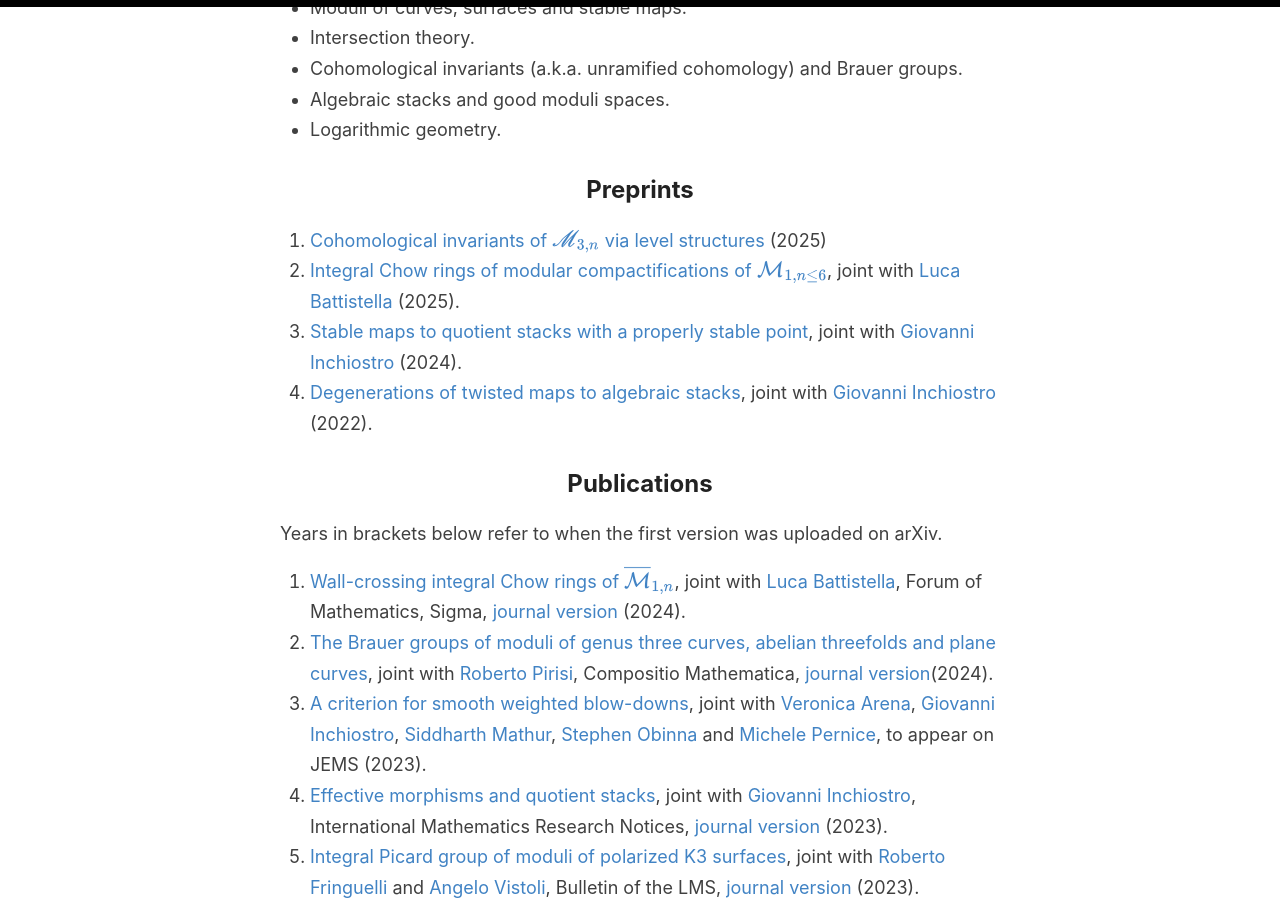
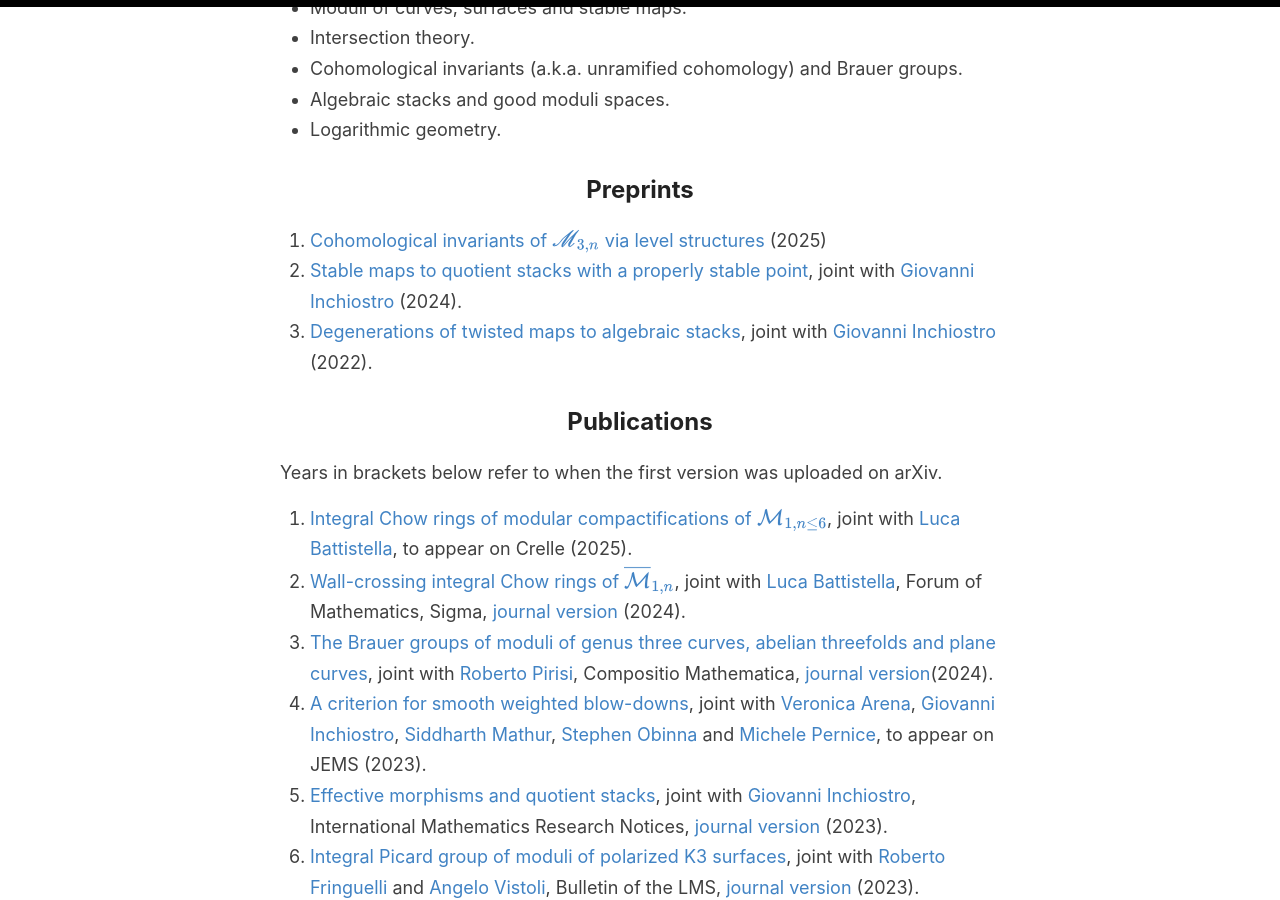
Before and after one commit to anddil/anddil.github.io, a Jekyll site: the page built from _pages/research.md, in a window 1280 px wide and 900 px high, scrolled down 508 px. Built offline with Jekyll 4.4.1, drawn with Linux system fonts in a browser that asks for light colours; some of the changed lines change nothing that is shown.

Commit message:
Update research.md

```diff
--- a/_pages/research.md
+++ b/_pages/research.md
@@ -38,7 +38,6 @@
 
 ## Preprints
 1. [Cohomological invariants of $\mathscr{M}_{3,n}$ via level structures](https://arxiv.org/abs/2509.09661) (2025)
-1. [Integral Chow rings of modular compactifications of $\mathcal{M}_{1,n\leq 6}$](https://arxiv.org/abs/2505.04587), joint with [Luca Battistella](https://sites.google.com/view/luca-battistella/home) (2025).
 1. [Stable maps to quotient stacks with a properly stable point](https://arxiv.org/abs/2411.16141), joint with [Giovanni Inchiostro](https://sites.math.washington.edu/~ginchios/) (2024).
 1. [Degenerations of twisted maps to algebraic stacks](https://arxiv.org/abs/2210.03806), joint with [Giovanni Inchiostro](https://sites.math.washington.edu/~ginchios/) (2022).
 
@@ -47,6 +46,7 @@
 ## Publications
 Years in brackets below refer to when the first version was uploaded on arXiv.
 
+1. [Integral Chow rings of modular compactifications of $\mathcal{M}_{1,n\leq 6}$](https://arxiv.org/abs/2505.04587), joint with [Luca Battistella](https://sites.google.com/view/luca-battistella/home), to appear on Crelle (2025).
 1. [Wall-crossing integral Chow rings of $\overline{\mathcal{M}}_{1,n}$](https://arxiv.org/abs/2402.14644), joint with [Luca Battistella](https://sites.google.com/view/luca-battistella/home), Forum of Mathematics, Sigma, [journal version](https://www.cambridge.org/core/journals/forum-of-mathematics-sigma/article/wallcrossing-integral-chow-rings-of-overline-mathcal-m1nleq-4/948A3173EDAAAFBD12C7586B0D863E1D) (2024).
 1. [The Brauer groups of moduli of genus three curves, abelian threefolds and plane curves](https://arxiv.org/abs/2402.06620), joint with [Roberto Pirisi](https://sites.google.com/view/rpirisi/home), Compositio Mathematica, [journal version](https://www.cambridge.org/core/journals/compositio-mathematica/article/abs/brauer-groups-of-moduli-of-genus-three-curves-abelian-threefolds-and-plane-curves/5E05825EB4CAAF9791F6ADA9653BE7CD)(2024).
 1. [A criterion for smooth weighted blow-downs](https://arxiv.org/abs/2310.15076), joint with [Veronica Arena](https://sites.google.com/view/veronica-arena/home), [Giovanni Inchiostro](https://sites.math.washington.edu/~ginchios/), [Siddharth Mathur](https://sites.google.com/view/sidmathur/home), [Stephen Obinna](https://www.brown.edu/academics/math/graduate-students) and [Michele Pernice](https://michelepernice.github.io/home.html), to appear on JEMS (2023).
```
